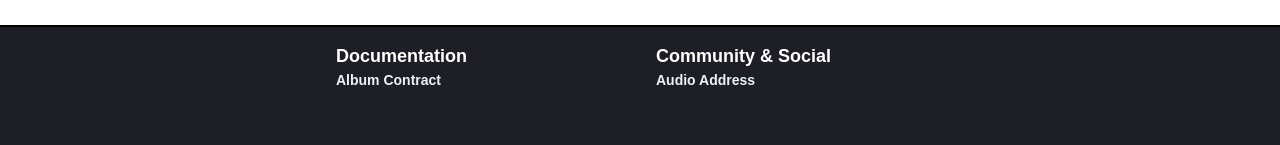
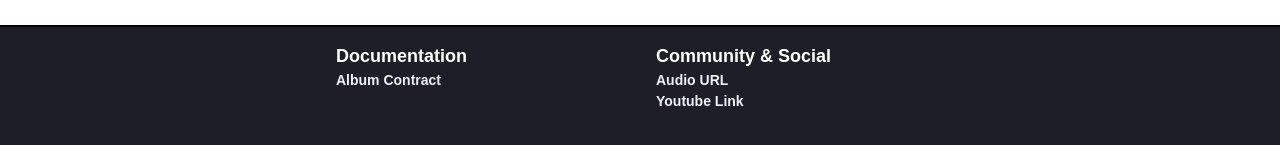
Before and after one commit to admazzola/cryptofunks-web, a Vue app: page /stake in a window 1280 px wide. Shown: the part 399-544 px from the top of the page. Built offline with nearby package versions, Linux system fonts and the light colour scheme; what vue-tailwind would draw is missing.

Commit message:
adding youtube link

```diff
--- a/src/views/components/Footer.vue
+++ b/src/views/components/Footer.vue
@@ -13,7 +13,8 @@
           </div>
         <div class="w-1/2 lg:w-1/4 flex flex-col  px-4">
           <h3 class=" text-lg font-bold ">Community &amp; Social</h3>
-           <a href="https://cryptofunks.infernaltoast.com/CryptoFunks_LP.mp3" target="_blank" class="no-underline text-sm text-gray-200 hover:text-purple-300 inline-block">Audio Address</a>
+           <a href="https://cryptofunks.infernaltoast.com/CryptoFunks_LP.mp3" target="_blank" class="no-underline text-sm text-gray-200 hover:text-purple-300 inline-block">Audio URL</a>
+         <a href="https://www.youtube.com/watch?v=TfiYVHQZvr0" target="_blank" class="no-underline text-sm text-gray-200 hover:text-purple-300 inline-block">Youtube Link</a>
 
 
          </div>
```
